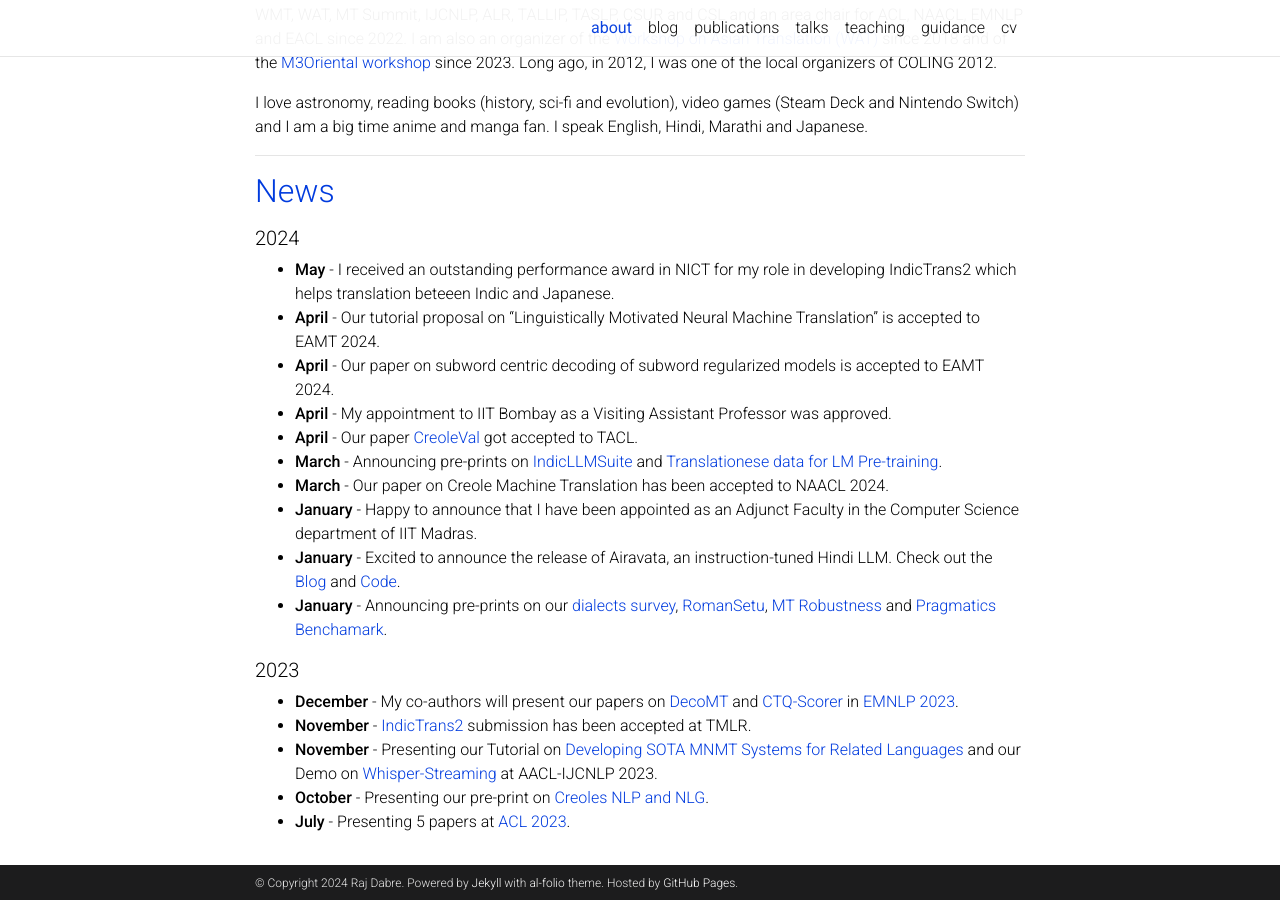
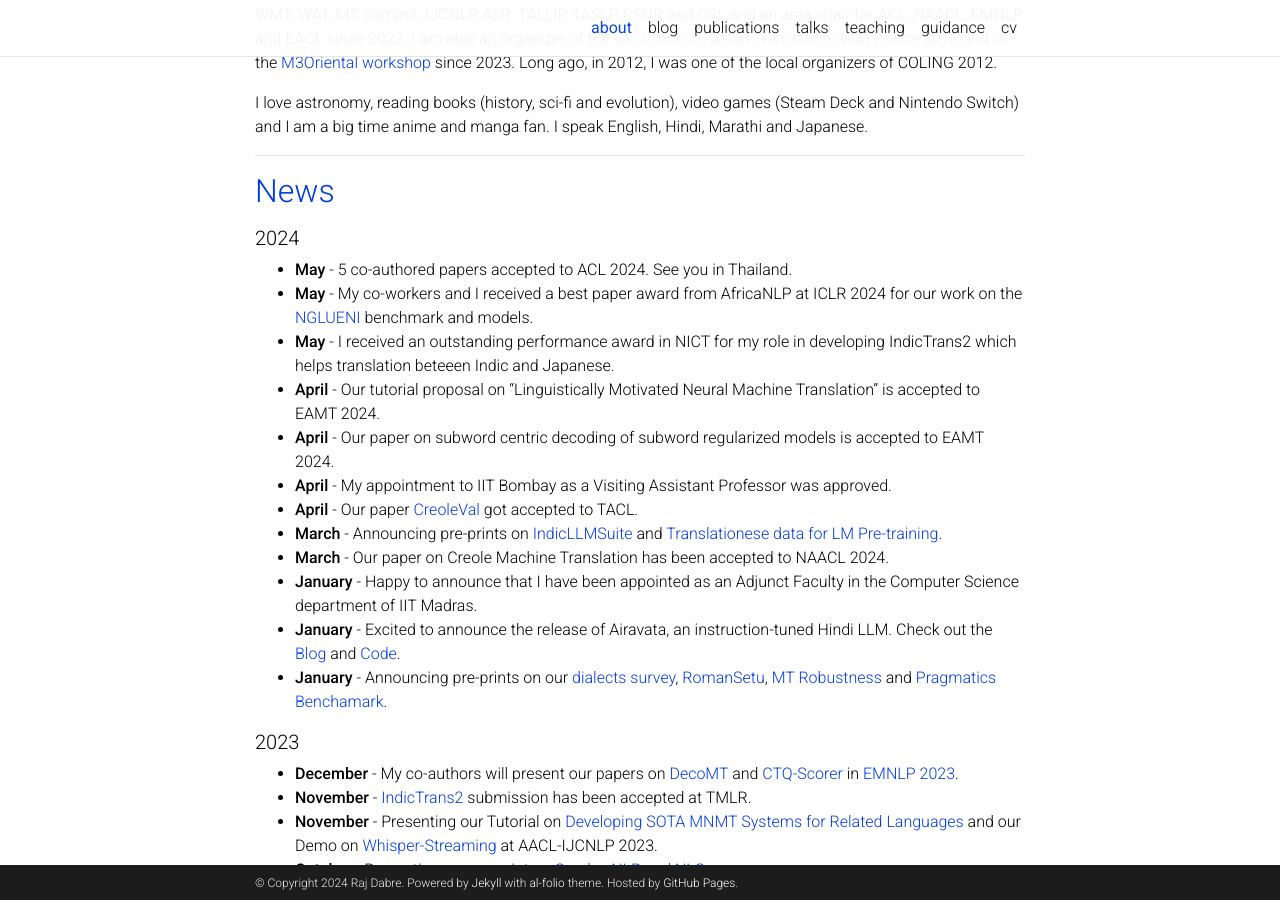
Before and after one commit to prajdabre/prajdabre.github.io, a Jekyll site: the page built from _pages/about.md, in a window 1280 px wide and 900 px high, scrolled down 837 px. Built offline with Jekyll 4.4.1, drawn with Linux system fonts in a browser that asks for light colours; full-size pictures stand in for the smaller copies a plugin makes; comment, search, counter and statistics services are not loaded; a style sheet for code colours, icons or effects is not loaded.

Commit message:
Update about.md

```diff
--- a/_pages/about.md
+++ b/_pages/about.md
@@ -33,6 +33,8 @@ I love astronomy, reading books (history, sci-fi and evolution), video games (St
 <h2 style="color:#003BDE; margin-bottom:0.5em">News</h2>
 
 ##### 2024
+- **May** - 5 co-authored papers accepted to ACL 2024. See you in Thailand.
+- **May** - My co-workers and I received a best paper award from AfricaNLP at ICLR 2024 for our work on the [NGLUENI](https://aclanthology.org/2024.lrec-main.1071/) benchmark and models.
 - **May** - I received an outstanding performance award in NICT for my role in developing IndicTrans2 which helps translation beteeen Indic and Japanese.
 - **April** - Our tutorial proposal on "Linguistically Motivated Neural Machine Translation" is accepted to EAMT 2024.
 - **April** - Our paper on subword centric decoding of subword regularized models is accepted to EAMT 2024.
```
